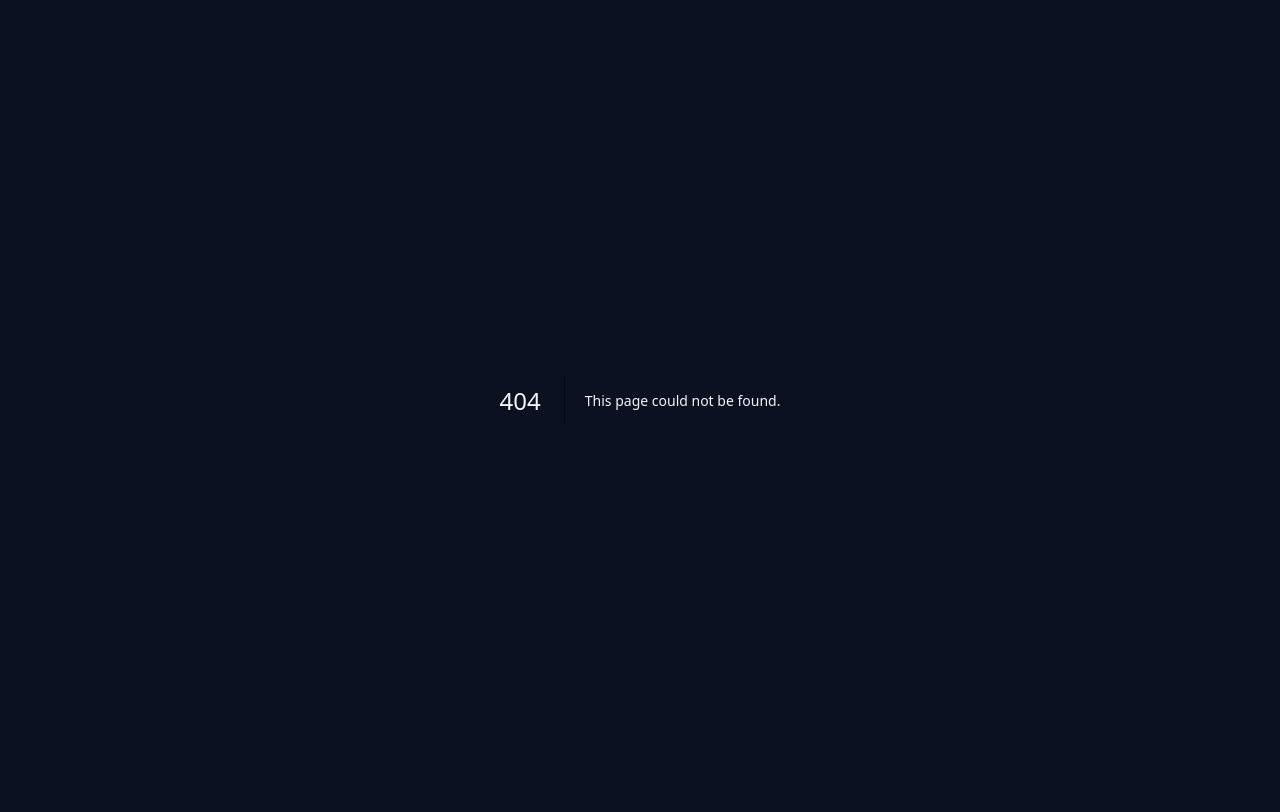
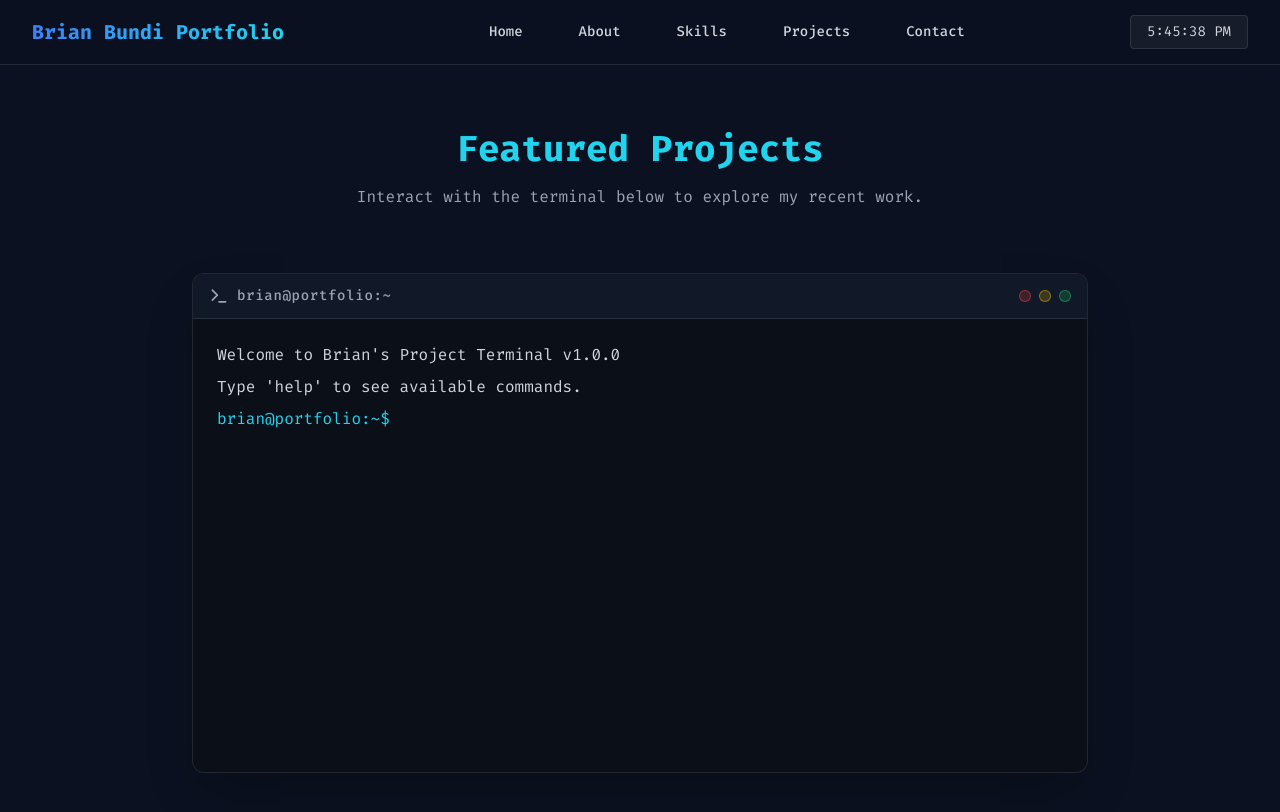
Before and after one commit to RebornB34/my-portfolio, a Next.js app: page /projects in a window 1280 px wide. Before the commit this address had no page. Shown: the top 812 px of the page. Built offline with nearby package versions, Linux system fonts and the light colour scheme.

Commit message:
fix: resolve terminal autofocus scroll hijack, correct HTB rank property, move terminal to isolated projects route

```diff
--- a/app/page.tsx
+++ b/app/page.tsx
@@ -2,7 +2,6 @@ import { Navbar } from "@/components/portfolio/navbar";
 import { Hero } from "@/components/portfolio/hero";
 import { About } from "@/components/portfolio/about";
 import { Skills } from "@/components/portfolio/skills";
-import { Projects } from "@/components/portfolio/projects";
 import { RecentBlogs } from "@/components/portfolio/recent-blogs";
 import { Contact } from "@/components/portfolio/contact";
 
@@ -13,7 +12,6 @@ export default function Home() {
       <Hero />
       <About />
       <Skills />
-      <Projects />
       <RecentBlogs />
       <Contact />
     </main>
--- /dev/null
+++ b/app/projects/page.tsx
@@ -0,0 +1,13 @@
+import { Navbar } from "@/components/portfolio/navbar";
+import { Projects } from "@/components/portfolio/projects";
+
+export default function ProjectsPage() {
+  return (
+    <main className="min-h-screen bg-[#0B1120] text-gray-100 font-sans selection:bg-blue-500/30">
+      <Navbar />
+      <div className="pt-8">
+        <Projects />
+      </div>
+    </main>
+  );
+}
--- a/components/portfolio/htb-stats.tsx
+++ b/components/portfolio/htb-stats.tsx
@@ -25,7 +25,7 @@ export async function HTBStats() {
   if (!profile) return null;
 
   const stats = [
-    { label: "Rank", value: profile.rank_text || "Unranked", icon: Trophy, color: "text-yellow-400" },
+    { label: "Rank", value: profile.rank || "Unranked", icon: Trophy, color: "text-yellow-400" },
     { label: "System Owns", value: profile.system_owns !== undefined ? profile.system_owns : 0, icon: Target, color: "text-red-400" },
     { label: "User Owns", value: profile.user_owns !== undefined ? profile.user_owns : 0, icon: Crosshair, color: "text-cyan-400" },
     { label: "Respect", value: profile.respects !== undefined ? profile.respects : 0, icon: Award, color: "text-green-400" },
--- a/components/portfolio/navbar.tsx
+++ b/components/portfolio/navbar.tsx
@@ -29,11 +29,11 @@ export function Navbar() {
           </div>
           <div className="hidden md:block">
             <div className="ml-10 flex items-baseline space-x-8">
-              <a href="#home" className="text-gray-300 hover:text-cyan-400 transition-colors px-3 py-2 rounded-md font-medium text-sm">Home</a>
-              <a href="#about" className="text-gray-300 hover:text-cyan-400 transition-colors px-3 py-2 rounded-md font-medium text-sm">About</a>
-              <a href="#skills" className="text-gray-300 hover:text-cyan-400 transition-colors px-3 py-2 rounded-md font-medium text-sm">Skills</a>
-              <a href="#projects" className="text-gray-300 hover:text-cyan-400 transition-colors px-3 py-2 rounded-md font-medium text-sm">Projects</a>
-              <a href="#contact" className="text-gray-300 hover:text-cyan-400 transition-colors px-3 py-2 rounded-md font-medium text-sm">Contact</a>
+              <Link href="/#home" className="text-gray-300 hover:text-cyan-400 transition-colors px-3 py-2 rounded-md font-medium text-sm">Home</Link>
+              <Link href="/#about" className="text-gray-300 hover:text-cyan-400 transition-colors px-3 py-2 rounded-md font-medium text-sm">About</Link>
+              <Link href="/#skills" className="text-gray-300 hover:text-cyan-400 transition-colors px-3 py-2 rounded-md font-medium text-sm">Skills</Link>
+              <Link href="/projects" className="text-gray-300 hover:text-cyan-400 transition-colors px-3 py-2 rounded-md font-medium text-sm">Projects</Link>
+              <Link href="/#contact" className="text-gray-300 hover:text-cyan-400 transition-colors px-3 py-2 rounded-md font-medium text-sm">Contact</Link>
             </div>
           </div>
           <div className="hidden md:flex items-center">
@@ -56,11 +56,11 @@ export function Navbar() {
       {isOpen && (
         <div className="md:hidden bg-[#0B1120] border-b border-white/10">
           <div className="px-2 pt-2 pb-3 space-y-1 sm:px-3">
-            <a href="#home" className="text-gray-300 hover:text-cyan-400 block px-3 py-2 rounded-md text-base font-medium">Home</a>
-            <a href="#about" className="text-gray-300 hover:text-cyan-400 block px-3 py-2 rounded-md text-base font-medium">About</a>
-            <a href="#skills" className="text-gray-300 hover:text-cyan-400 block px-3 py-2 rounded-md text-base font-medium">Skills</a>
-            <a href="#projects" className="text-gray-300 hover:text-cyan-400 block px-3 py-2 rounded-md text-base font-medium">Projects</a>
-            <a href="#contact" className="text-gray-300 hover:text-cyan-400 block px-3 py-2 rounded-md text-base font-medium">Contact</a>
+            <Link href="/#home" className="text-gray-300 hover:text-cyan-400 block px-3 py-2 rounded-md text-base font-medium">Home</Link>
+            <Link href="/#about" className="text-gray-300 hover:text-cyan-400 block px-3 py-2 rounded-md text-base font-medium">About</Link>
+            <Link href="/#skills" className="text-gray-300 hover:text-cyan-400 block px-3 py-2 rounded-md text-base font-medium">Skills</Link>
+            <Link href="/projects" className="text-gray-300 hover:text-cyan-400 block px-3 py-2 rounded-md text-base font-medium">Projects</Link>
+            <Link href="/#contact" className="text-gray-300 hover:text-cyan-400 block px-3 py-2 rounded-md text-base font-medium">Contact</Link>
             <div className="text-gray-300 px-3 py-2 font-mono text-sm border-t border-white/5 mt-2 pt-2">{time}</div>
           </div>
         </div>
```
